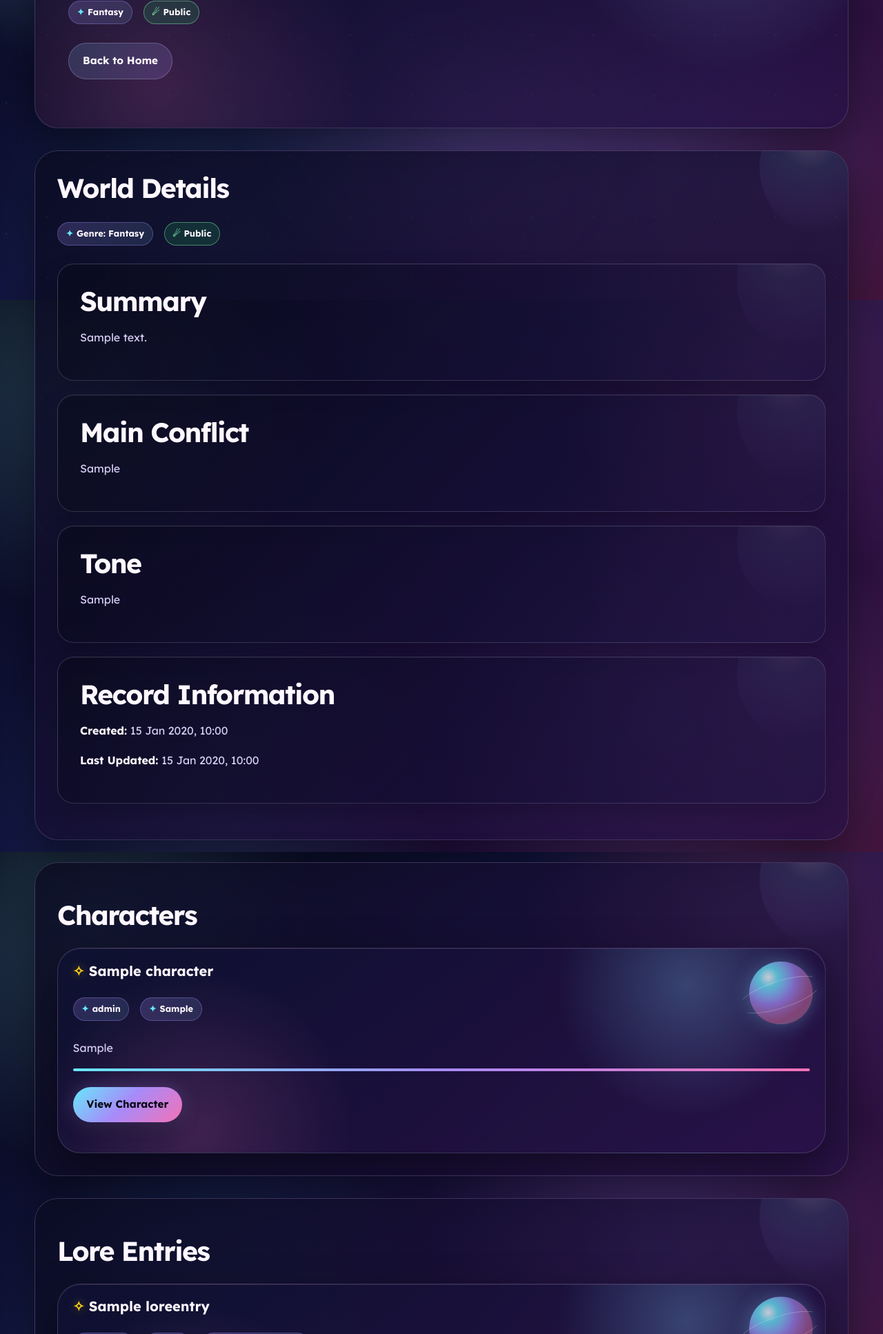
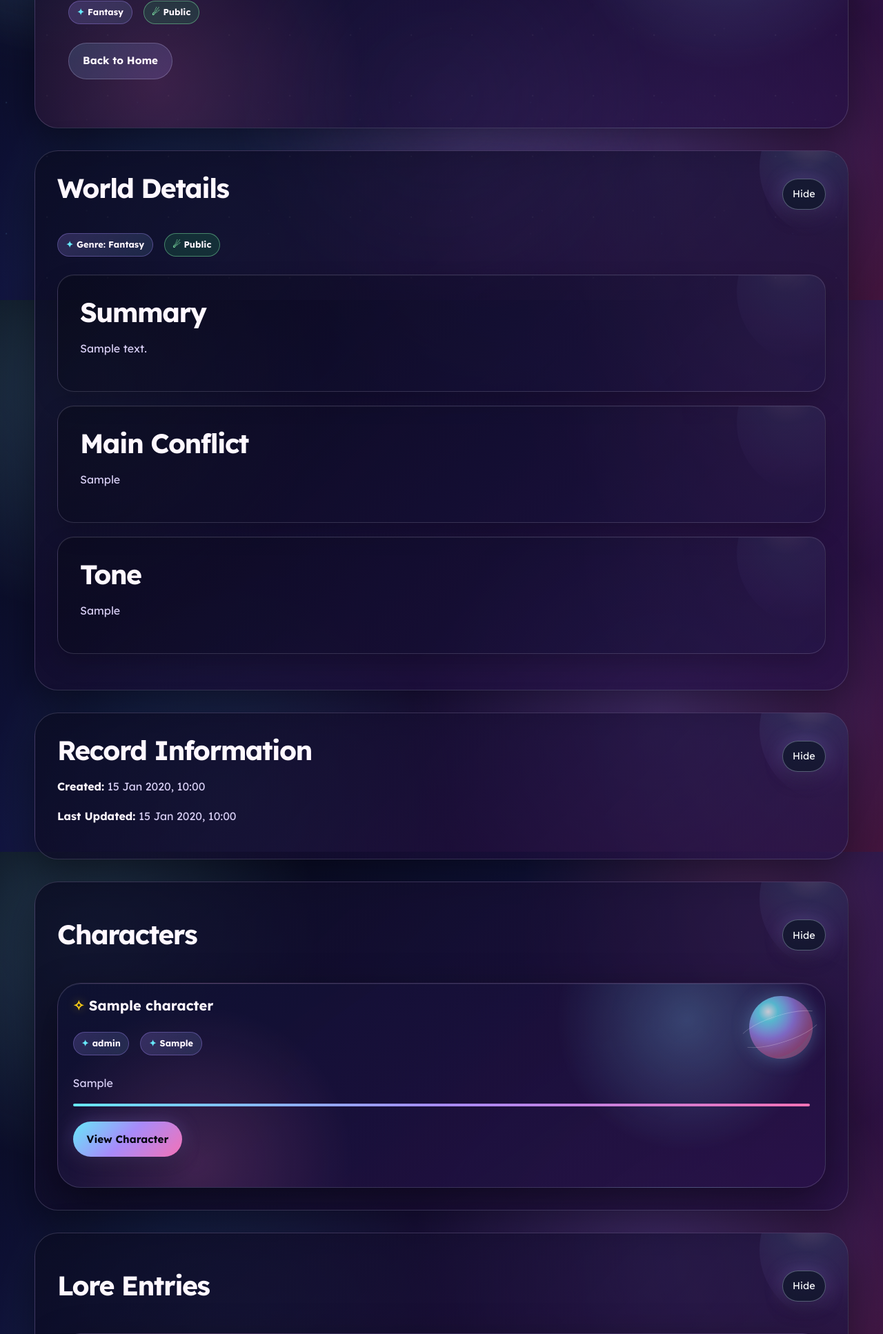
Before and after one commit to CtrlAltKismet/lorekeeper, a Django app: page /worlds/1/ in a window 1280 px wide. Shown: the part 365-2299 px from the top of the page at 69% size. Run offline with Django 5.2, Linux system fonts and the light colour scheme; tables that the repository leaves empty hold one stand-in row (values such as "Sample post").

Commit message:
Utilised javascript to create collapsible elements in world detail, styled appropriately to match website theme

```diff
--- a/worlds/static/worlds/css/style.css
+++ b/worlds/static/worlds/css/style.css
@@ -185,7 +185,7 @@ img {
     opacity: 0.9;
 }
 
-/* Header / Nav */
+/* Header / Navigation */
 
 .site-header {
     position: sticky;
@@ -871,6 +871,36 @@ p > a:hover {
     background: linear-gradient(90deg, var(--cyan), var(--purple), var(--pink));
 }
 
+/* Collapsible Sections */
+
+.collapsible-header {
+    display: flex;
+    justify-content: space-between;
+    align-items: center;
+    gap: 1rem;
+}
+
+.collapsible-toggle {
+    border: 1px solid rgba(148, 163, 184, 0.5);
+    border-radius: 999px;
+    background: rgba(15, 23, 42, 0.75);
+    color: #f8fafc;
+    padding: 0.45rem 0.9rem;
+    font: inherit;
+    font-size: 0.9rem;
+    cursor: pointer;
+}
+
+.collapsible-toggle:hover,
+.collapsible-toggle:focus {
+    border-color: rgba(56, 189, 248, 0.9);
+    box-shadow: 0 0 18px rgba(56, 189, 248, 0.35);
+}
+
+.collapsed-section {
+    display: none;
+}
+
 /* Badges / Status Pills */
 
 .badge,
--- a/worlds/static/worlds/js/script.js
+++ b/worlds/static/worlds/js/script.js
@@ -0,0 +1,27 @@
+// Lorekeeper JavaScript
+
+document.addEventListener("DOMContentLoaded", function () {
+    const collapsibleButtons = document.querySelectorAll(".collapsible-toggle");
+
+    collapsibleButtons.forEach(function (button) {
+        button.addEventListener("click", function () {
+            const targetId = button.getAttribute("data-target");
+            const targetContent = document.getElementById(targetId);
+
+            if (!targetContent) {
+                return;
+            }
+
+            const isExpanded = button.getAttribute("aria-expanded") === "true";
+
+            button.setAttribute("aria-expanded", String(!isExpanded));
+            targetContent.classList.toggle("collapsed-section");
+
+            if (isExpanded) {
+                button.textContent = "Show";
+            } else {
+                button.textContent = "Hide";
+            }
+        });
+    });
+});
--- a/worlds/templates/worlds/world_detail.html
+++ b/worlds/templates/worlds/world_detail.html
@@ -50,8 +50,20 @@
 </section>
 
 <section class="detail-panel">
+    <div class="collapsible-header">
         <h2>World Details</h2>
 
+        <button
+            class="collapsible-toggle"
+            type="button"
+            aria-expanded="true"
+            data-target="world-details-section"
+        >
+            Hide
+        </button>
+    </div>
+
+    <div id="world-details-section">
         <div class="action-row">
             <span class="badge">
                 Genre: {{ world.get_genre_display }}
@@ -86,10 +98,24 @@
                 <p>{{ world.tone }}</p>
             </section>
         {% endif %}
+    </div>
+</section>
 
 <section class="content-panel">
+    <div class="collapsible-header">
         <h2>Record Information</h2>
 
+        <button
+            class="collapsible-toggle"
+            type="button"
+            aria-expanded="true"
+            data-target="record-information-section"
+        >
+            Hide
+        </button>
+    </div>
+
+    <div id="record-information-section">
         <p>
             <strong>Created:</strong>
             {{ world.created_at|date:"d M Y, H:i" }}
@@ -99,10 +125,11 @@
             <strong>Last Updated:</strong>
             {{ world.updated_at|date:"d M Y, H:i" }}
         </p>
-    </section>
+    </div>
 </section>
 
 <section class="content-panel">
+    <div class="collapsible-header">
         <div class="action-row">
             <h2>Characters</h2>
 
@@ -113,6 +140,17 @@
             {% endif %}
         </div>
 
+        <button
+            class="collapsible-toggle"
+            type="button"
+            aria-expanded="true"
+            data-target="characters-section"
+        >
+            Hide
+        </button>
+    </div>
+
+    <div id="characters-section">
         {% if world.characters.all %}
             <div class="card-grid">
                 {% for character in world.characters.all %}
@@ -173,9 +211,11 @@
                 {% endif %}
             </section>
         {% endif %}
+    </div>
 </section>
 
 <section class="content-panel">
+    <div class="collapsible-header">
         <div class="action-row">
             <h2>Lore Entries</h2>
 
@@ -186,6 +226,17 @@
             {% endif %}
         </div>
 
+        <button
+            class="collapsible-toggle"
+            type="button"
+            aria-expanded="true"
+            data-target="lore-entries-section"
+        >
+            Hide
+        </button>
+    </div>
+
+    <div id="lore-entries-section">
         {% if world.lore_entries.all %}
             <div class="card-grid">
                 {% for lore_entry in world.lore_entries.all %}
@@ -244,5 +295,6 @@
                 {% endif %}
             </section>
         {% endif %}
+    </div>
 </section>
 {% endblock %}
```
Lines whose indentation alone changed are shown as unchanged.
